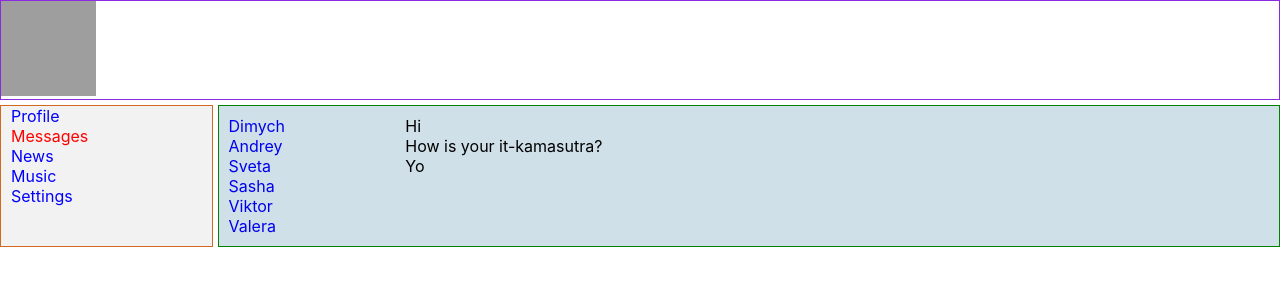
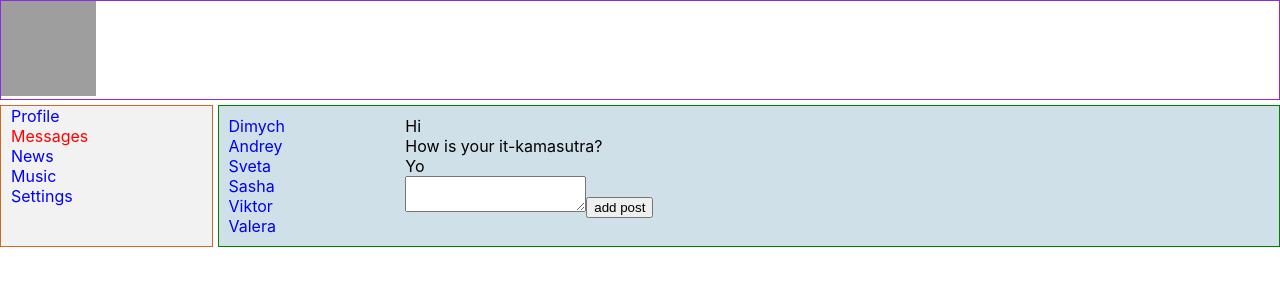
Before and after one commit to Multikus/socialNetwork_itCamasutra, a React (Create React App) app: page /dialogs in a window 1280 px wide. Shown: the top 300 px of the page. Built offline with nearby package versions, Linux system fonts and the light colour scheme; grey boxes are pictures that could not be loaded.

Commit message:
add first event onClick and add first ref to object

```diff
--- a/src/components/Dialogs/Dialogs.jsx
+++ b/src/components/Dialogs/Dialogs.jsx
@@ -15,6 +15,14 @@ const Dialogs = (props) => {
 //создаёт новый массив с сообщениями и передаёт в тег Message
 
     let messagesElements = props.state.messages.map((m) => <Message message={m.message} id={m.id} />);
+
+    let newTextmsg = React.createRef();
+
+    let sendMsg = () => {
+        let message = newTextmsg.current.value;
+        alert(message);
+    }
+
     return (
         <div className={css.dialogs_box}>
             <div className={css.dialogs_items}>
@@ -26,6 +34,8 @@ const Dialogs = (props) => {
                 {/* Как было раньше. Нужно было в каждое сообщение передать пропс с текстом */}
                 {/* <Message message={messages[2].message} id={messages[2].id} /> */}
                 { messagesElements }
+                <textarea ref={ newTextmsg } ></textarea>
+                <button onClick={ sendMsg } >add post</button>
             </div>
         </div>
     )
--- a/src/components/Profile/Posts/MyPosts/MyPosts.jsx
+++ b/src/components/Profile/Posts/MyPosts/MyPosts.jsx
@@ -7,12 +7,22 @@ const MyPosts = (props) => {
 
   let postsElements  = props.posts.map ( (p) => <Post like={p.like} message={p.message} /> );
 
+  let newPostElement = React.createRef(); //создаём пустую ссылку на элемент
+
+  let addPost = () => {
+    let text = newPostElement.current.value; //берем значение HTML элемента
+    alert(text);
+  }
+
   return (
     <div className={css.myPosts_wrapp}>
       <h3>My posts</h3>
        <div className={css.post_box}>
-          <textarea name="NewPost" cols="50" rows="5"></textarea>
-          <button className={css.addBtn_post}>Add post</button>
+          {/* привязали ссылку к конкретному элементу */}
+          <textarea ref={ newPostElement } name="NewPost" cols="50" rows="5"></textarea>
+
+          <button onClick={ addPost }   className={css.addBtn_post}>Add post</button>
+
         </div>
 
         <div className={css.posts}>
```
